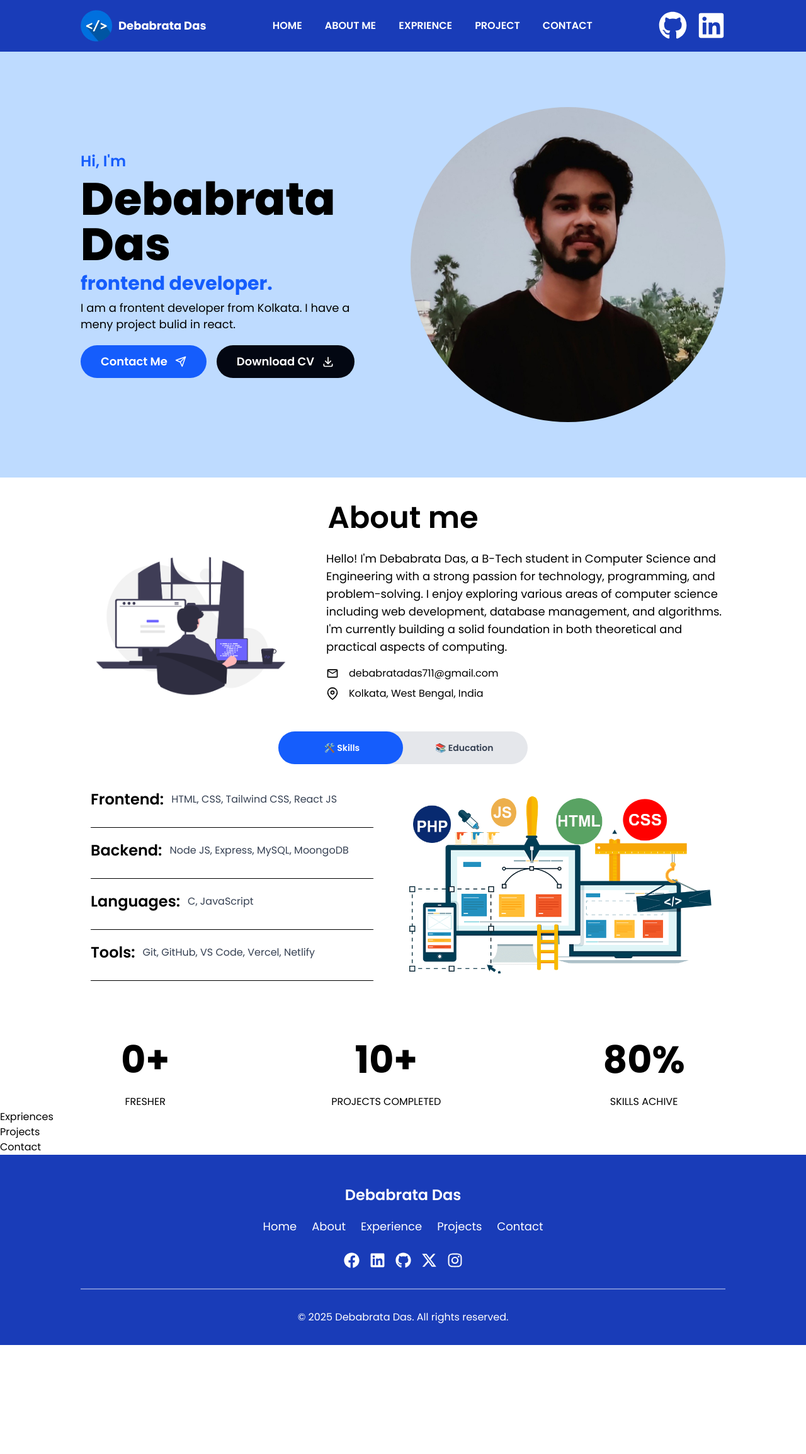
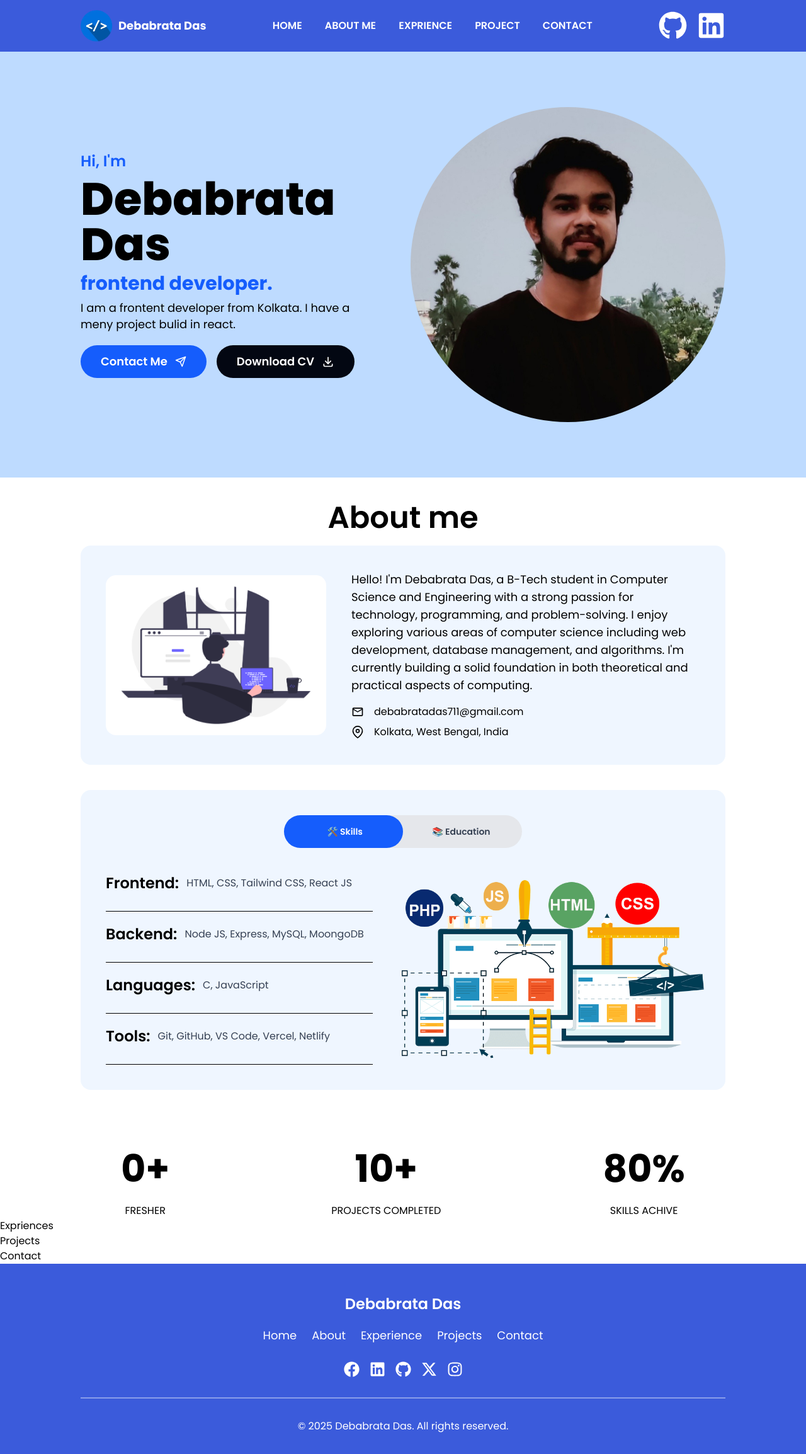
Before and after one commit to dev-debabrata/dev-debabrata-portfolio, a React (Vite) app: page / in a window 1280 px wide. Shown: the whole page at 63% size. Before the commit the page ends 2135 px from the top, so only its background shows below. Built offline with nearby package versions, Linux system fonts and the light colour scheme.

Commit message:
remap code

```diff
--- a/src/Components/About.jsx
+++ b/src/Components/About.jsx
@@ -75,9 +75,9 @@ const About = () => {
                     <h1 className=" text-5xl font-semibold">About me</h1>
                 </div>
                 {/* About section */}
-                <div className="flex xl:flex flex-col mt-5 md:flex-row justify-between items-center gap-10">
+                <div className=" bg-blue-50 p-10 rounded-2xl flex xl:flex flex-col mt-5 md:flex-row justify-between items-center gap-10">
                     <div>
-                        <img src={assets.AboutImg} alt="About" className=" max-w-[350px]" />
+                        <img src={assets.AboutImg} alt="About" className=" max-w-[350px] rounded-2xl" />
                     </div>
                     <div className="">
                         <p className=" xl:text-lg">
@@ -103,7 +103,7 @@ const About = () => {
 
 
                 {/*Educations and Skills section */}
-                <div className="w-full px-4 mt-10 flex flex-col items-center">
+                <div className="w-full bg-blue-50 p-10 rounded-2xl mt-10 flex flex-col items-center">
                     {/* Tab Buttons */}
                     <div
                         ref={tabRef}
@@ -160,7 +160,7 @@ const About = () => {
                             <img
                                 src={activeData.image}
                                 alt={tabs[activeTab].title}
-                                className="xl:max-w-[495px] max-w-[350px]"
+                                className="xl:max-w-[495px] rounded-2xl max-w-[350px]"
                             />
                         </div>
                     </div>
--- a/src/Components/Footer.jsx
+++ b/src/Components/Footer.jsx
@@ -15,7 +15,7 @@ const Footer = () => {
 
 
     return (
-        <footer className=" bg-blue-800 px-[7vw] md:px-[7vw] lg:px-[10vw] font-sans pt-12 pb-8 text-white">
+        <footer className=" bg-[#3b5bdb] px-[7vw] md:px-[7vw] lg:px-[10vw] font-sans pt-12 pb-8 text-white">
             <div className=" container mx-auto text-center">
                 <h2 className="text-2xl font-semibold">Debabrata Das</h2>
 
--- a/src/Components/Navbar.jsx
+++ b/src/Components/Navbar.jsx
@@ -28,7 +28,7 @@ const Navbar = () => {
 
 
     return (
-        <nav className={`fixed top-0 w-full z-999 transition duration-300 px-[7vw] md:px-[7vw] lg:px-[10vw] ${isScrolled ? "bg-[#131379b8] text-white bg-opacity-50 backdrop-blur-md shadow-xl" : "bg-transpa bg-blue-800 text-white"
+        <nav className={`fixed top-0 w-full z-999 transition duration-300 px-[7vw] md:px-[7vw] lg:px-[10vw] ${isScrolled ? "bg-[#131379b8] text-white bg-opacity-50 backdrop-blur-md shadow-xl" : "bg-transpa bg-[#3b5bdb] text-white"
             } `}>
             <div className="flex justify-between relative items-center my-4 lg:my-4 md:my-4">
 
@@ -43,7 +43,7 @@ const Navbar = () => {
                 <div>
                     <ul className=" hidden md:flex items-center gap-1 md:gap-0 lg:gap-1">
                         {NavbarMenu.map((item) => (
-                            <li key={item.id} className={`cursor-pointer hover:text-blue-600 ${activeSection === item.id ? " text-blue-600" : ""
+                            <li key={item.id} className={`cursor-pointer hover:text-[#212529] ${activeSection === item.id ? " text-[#212529]" : ""
                                 }`}>
                                 <a
                                     href={item.link}
```
